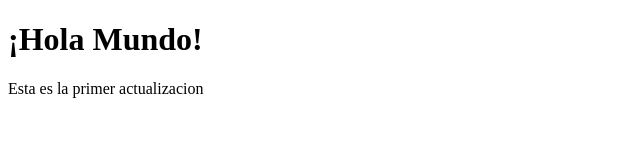
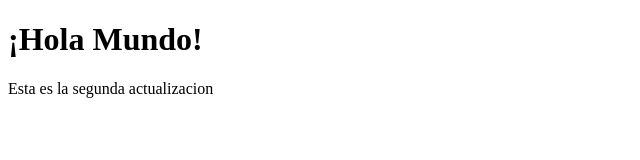
Before and after one commit to Luis-ReCh/miPrimerGitHub, a plain HTML site: page index.html in a window 1280 px wide. Shown: the full height of the page, 0-640 px from the left. Drawn offline with Linux system fonts and the light colour scheme.

Commit message:
Segunda Actualizacion

```diff
--- a/index.html
+++ b/index.html
@@ -8,6 +8,6 @@
 </head>
 <body>
     <h1>¡Hola Mundo!</h1>
-<p>Esta es la primer actualizacion</p>
+<p>Esta es la segunda actualizacion</p>
 </body>
 </html>
```
